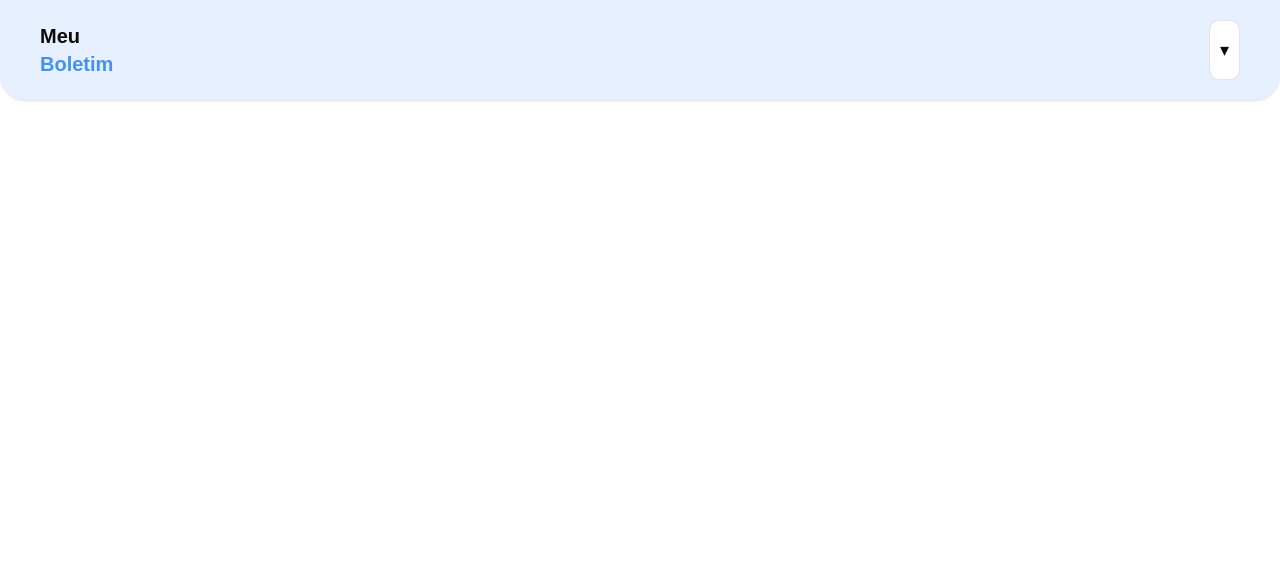
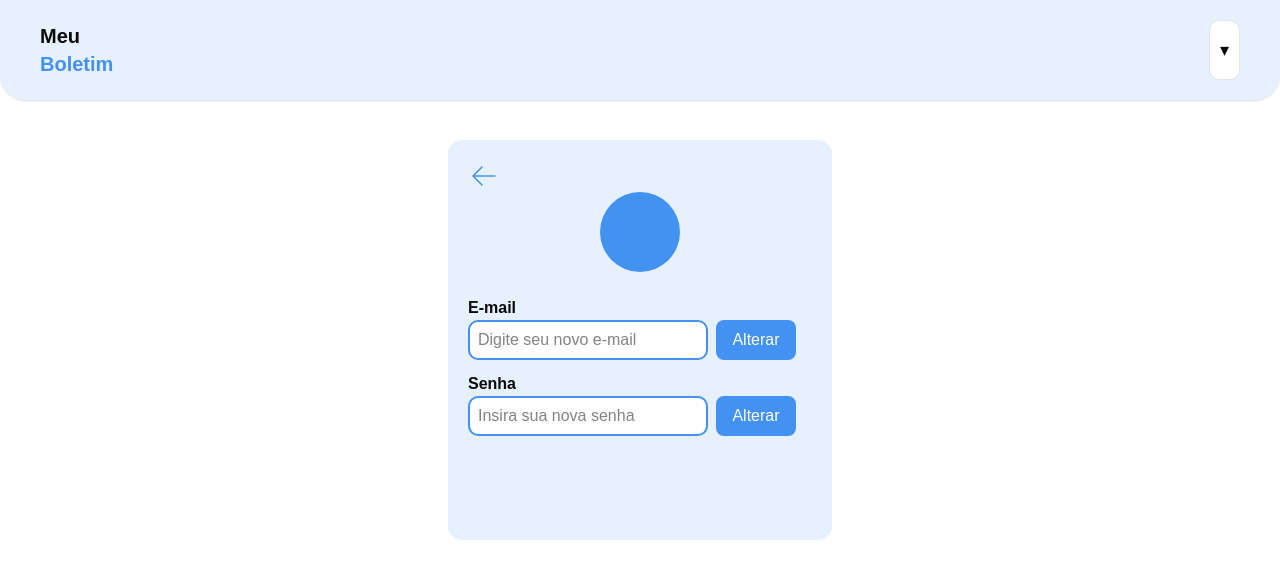
Before and after one commit to Gleison-dev/meuBoletimFrontend, a React (Vite) app: page /profile in a window 1280 px wide. Shown: the top 578 px of the page. Built offline with nearby package versions, Linux system fonts and the light colour scheme; no server answers; sample sign-in values are in the browser's storage.

Commit message:
feat: Profile page created.

```diff
--- a/src/pages/Profile/profile.jsx
+++ b/src/pages/Profile/profile.jsx
@@ -1,7 +1,139 @@
+import { useContext, useEffect, useState } from "react";
+import icon_arrow from "../../assets/icon_arrow.svg";
+import { NavLink } from "react-router-dom";
+import { api } from "@/services/api";
+import { AuthContext } from "@/context/AuthContext";
+
 export default function Profile() {
+  const { user, token } = useContext(AuthContext);
+  const [email, setEmail] = useState("");
+  const [password, setPassword] = useState("");
+  const [messageEmail, setMessageEmail] = useState("");
+  const [messagePassword, setMessagePassword] = useState("");
+
+  const handleEmail = async () => {
+    try {
+      const response = await api.put(
+        `updateEmail?id=${user.id}`,
+        {
+          newEmail: email,
+        },
+        {
+          headers: {
+            Authorization: `Bearer ${token}`,
+          },
+        },
+      );
+      setMessageEmail(response.data.user);
+      setTimeout(() => {
+        setMessageEmail("");
+        setEmail("");
+      }, 3000);
+    } catch (error) {
+      const message =
+        error.response?.data?.message || "Erro ao alterar o email do usuário.";
+      setMessageEmail(message);
+    }
+  };
+
+  const handlePassword = async () => {
+    try {
+      const response = await api.put(
+        `updatePassword?id=${user.id}`,
+        {
+          newPassword: password,
+        },
+        {
+          headers: {
+            Authorization: `Bearer ${token}`,
+          },
+        },
+      );
+
+      setMessagePassword(response.data.user);
+      setTimeout(() => {
+        setMessagePassword("");
+        setPassword("");
+      }, 3000);
+    } catch (error) {
+      const message =
+        error.response?.data?.message || "Erro ao alterar o email do usuário.";
+      setMessagePassword(message);
+    }
+  };
+
   return (
     <>
-      <section></section>
+      <section className="mt-10 flex justify-center items-center">
+        <div className="w-96 h-100 rounded-xl bg-azul-claro">
+          <div className="mt-5 ml-5">
+            <NavLink to="/dashboardStudent">
+              <img
+                className="hover:cursor-pointer"
+                src={icon_arrow}
+                alt="Ícone de seta para a esquerda."
+              />
+            </NavLink>
+          </div>
+          <div className="flex flex-col justify-center items-center text-center">
+            <div className="w-20 h-20 mb-1 bg-azul rounded-full"></div>
+            <div>
+              <h1>{user?.name}</h1>
+              <p className="text-gray-500">{user?.email}</p>
+            </div>
+          </div>
+          <div className="flex flex-col gap-3 pl-5 mt-5">
+            <div>
+              <label>
+                <strong>E-mail</strong>
+              </label>{" "}
+              <br />
+              <input
+                className="w-60 h-10 p-2 outline-none bg-branco border-2 border-azul rounded-lg focus:border-blue-800"
+                value={email}
+                onChange={(e) => setEmail(e.target.value)}
+                type="email"
+                placeholder="Digite seu novo e-mail"
+              />
+              <button
+                onClick={handleEmail}
+                className="w-20 h-10 ml-2 rounded-md cursor-pointer text-branco bg-azul hover:bg-blue-800"
+              >
+                Alterar
+              </button>
+              {messageEmail && (
+                <p className="text-sm mt-1 text-azul">
+                  <strong>{messageEmail}</strong>
+                </p>
+              )}
+            </div>
+            <div>
+              <label>
+                <strong>Senha</strong>
+              </label>{" "}
+              <br />
+              <input
+                className="w-60 h-10 p-2 outline-none bg-branco border-2 border-azul rounded-lg focus:border-blue-800"
+                value={password}
+                onChange={(e) => setPassword(e.target.value)}
+                type="text"
+                placeholder="Insira sua nova senha"
+              />
+              <button
+                onClick={handlePassword}
+                className="w-20 h-10 ml-2 rounded-md cursor-pointer text-branco bg-azul hover:bg-blue-800"
+              >
+                Alterar
+              </button>
+              {messagePassword && (
+                <p className="text-sm mt-1 text-azul">
+                  <strong>{messagePassword}</strong>
+                </p>
+              )}
+            </div>
+          </div>
+        </div>
+      </section>
     </>
   );
 }
```
